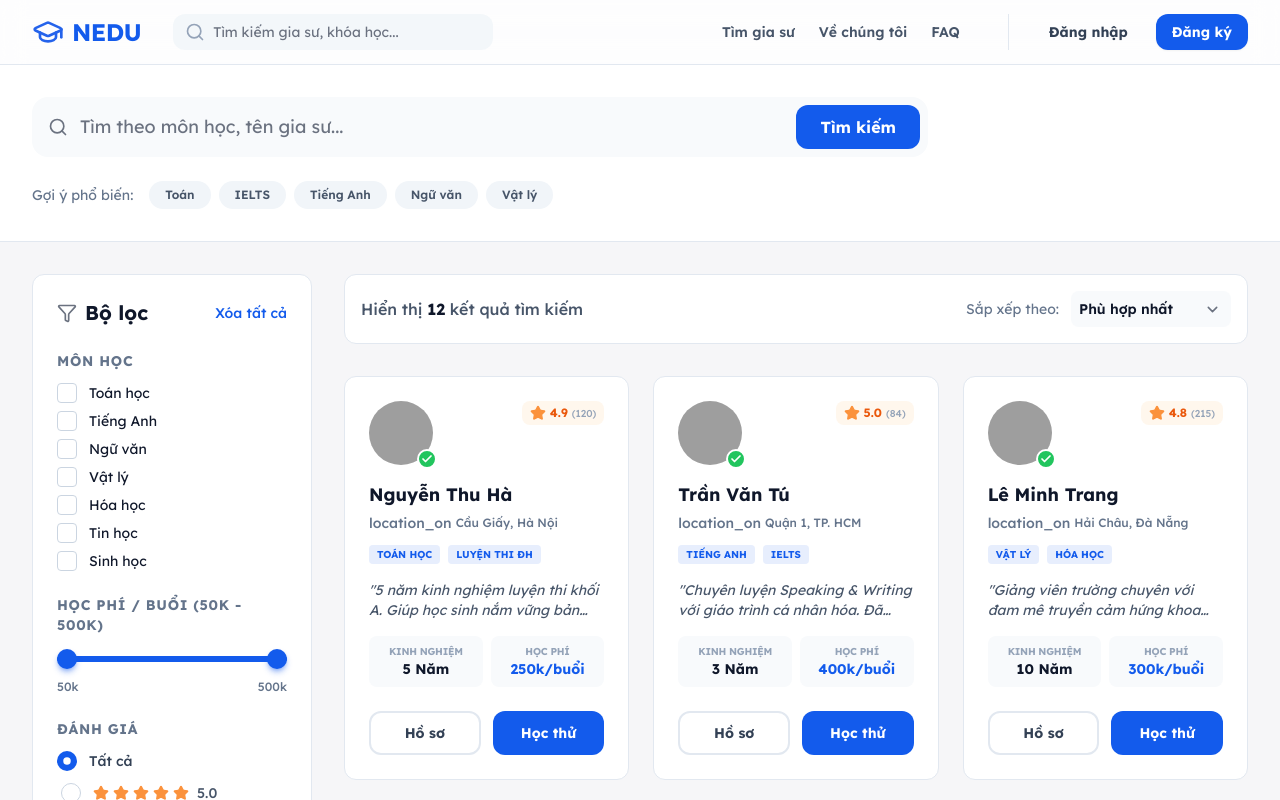
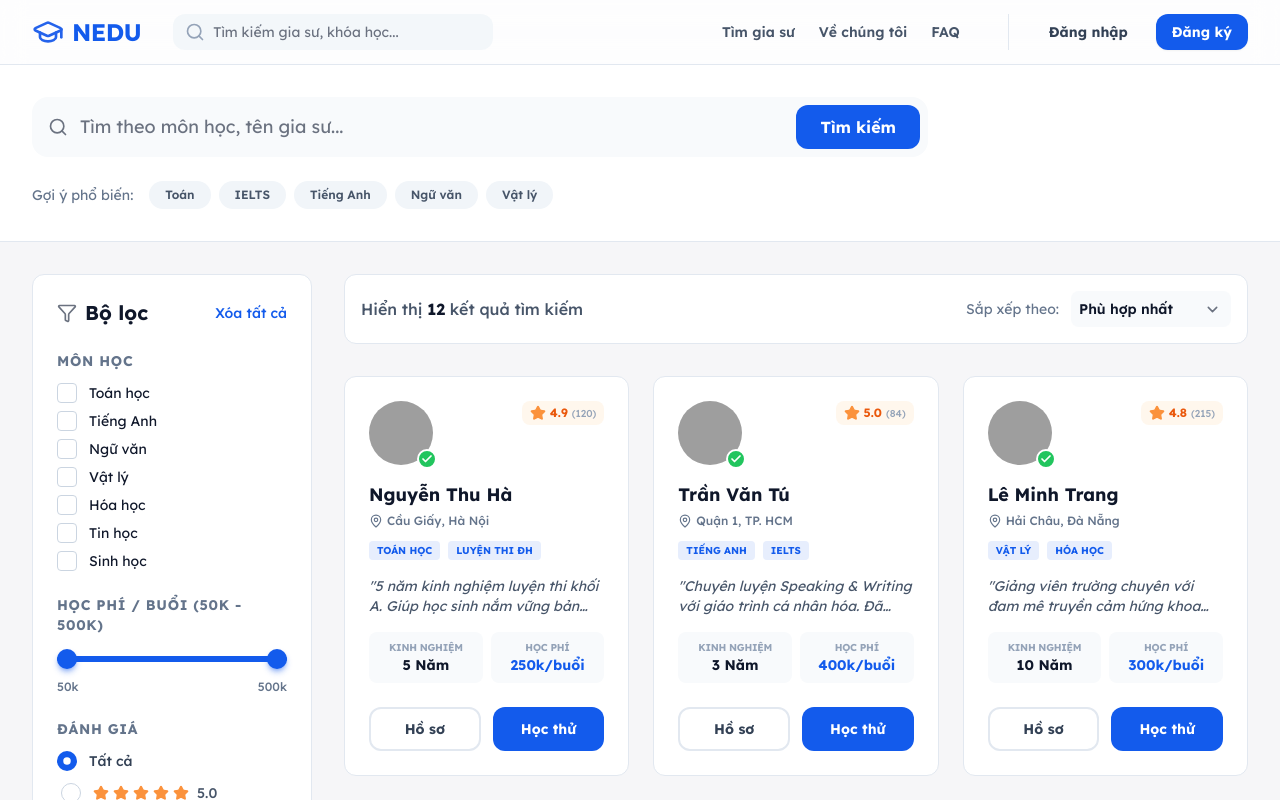
Before and after one commit to Ortus24/NEDU_Fontend, a React (Vite) app: page /tutor in a window 1280 px wide. Shown: the top 800 px of the page. Built offline with nearby package versions, Linux system fonts and the light colour scheme; grey boxes are pictures that could not be loaded.

Commit message:
update ui

```diff
--- a/src/features/user/components/TutorCard.tsx
+++ b/src/features/user/components/TutorCard.tsx
@@ -1,7 +1,7 @@
 import React from "react";
 import { Link } from "react-router-dom";
 import { Tutor } from "../data/tutors";
-import { Check, Star } from "lucide-react";
+import { Check, MapPin, Star } from "lucide-react";
 
 interface TutorCardProps {
   tutor: Tutor;
@@ -43,7 +43,11 @@ export function TutorCard({ tutor }: TutorCardProps) {
         {tutor.name}
       </h3>
       <p className="text-xs font-medium text-slate-500 mb-3 flex items-center gap-1">
-        <span className="material-symbols-outlined text-sm">location_on</span>{" "}
+        <MapPin
+          size={14} // Tương đương text-sm
+          strokeWidth={2}
+          className="text-slate-500 transition-colors hover:text-primary"
+        />{" "}
         {tutor.location}
       </p>
       <div className="flex flex-wrap gap-2 mb-4">
```
